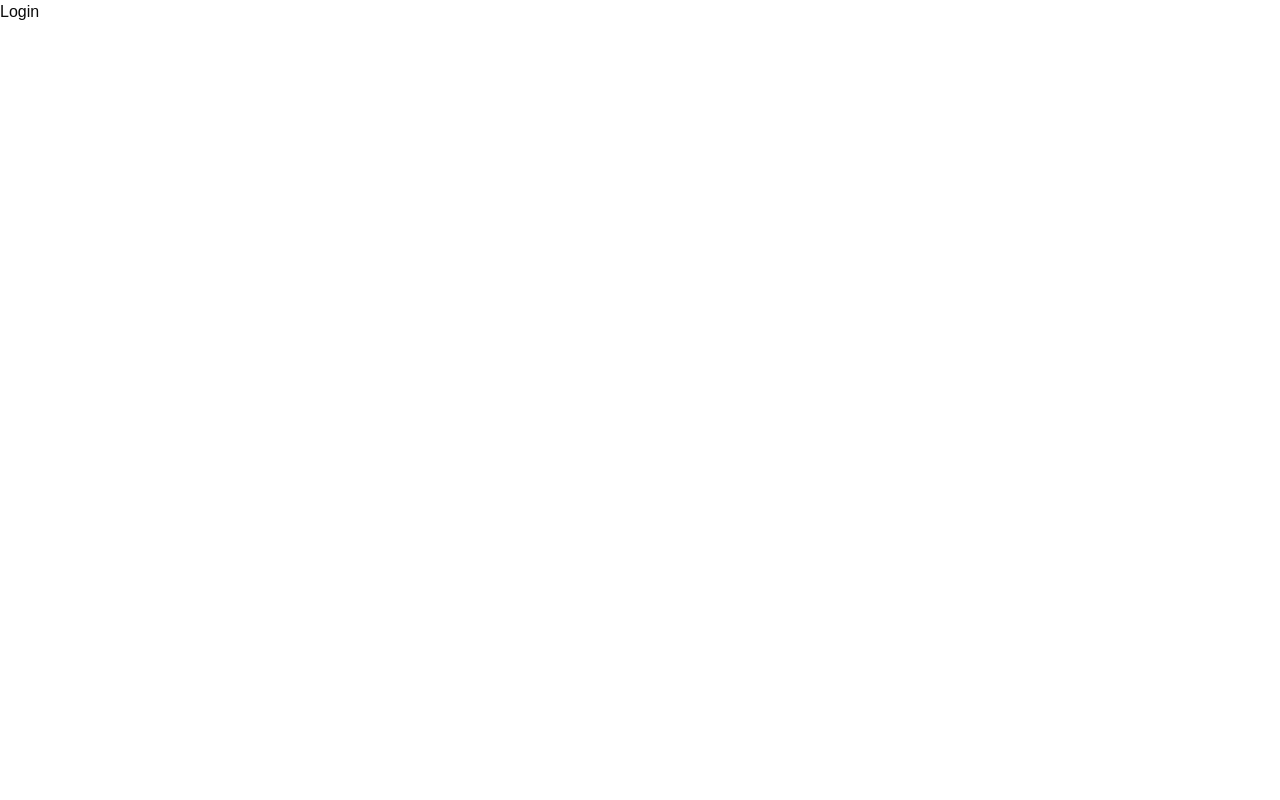
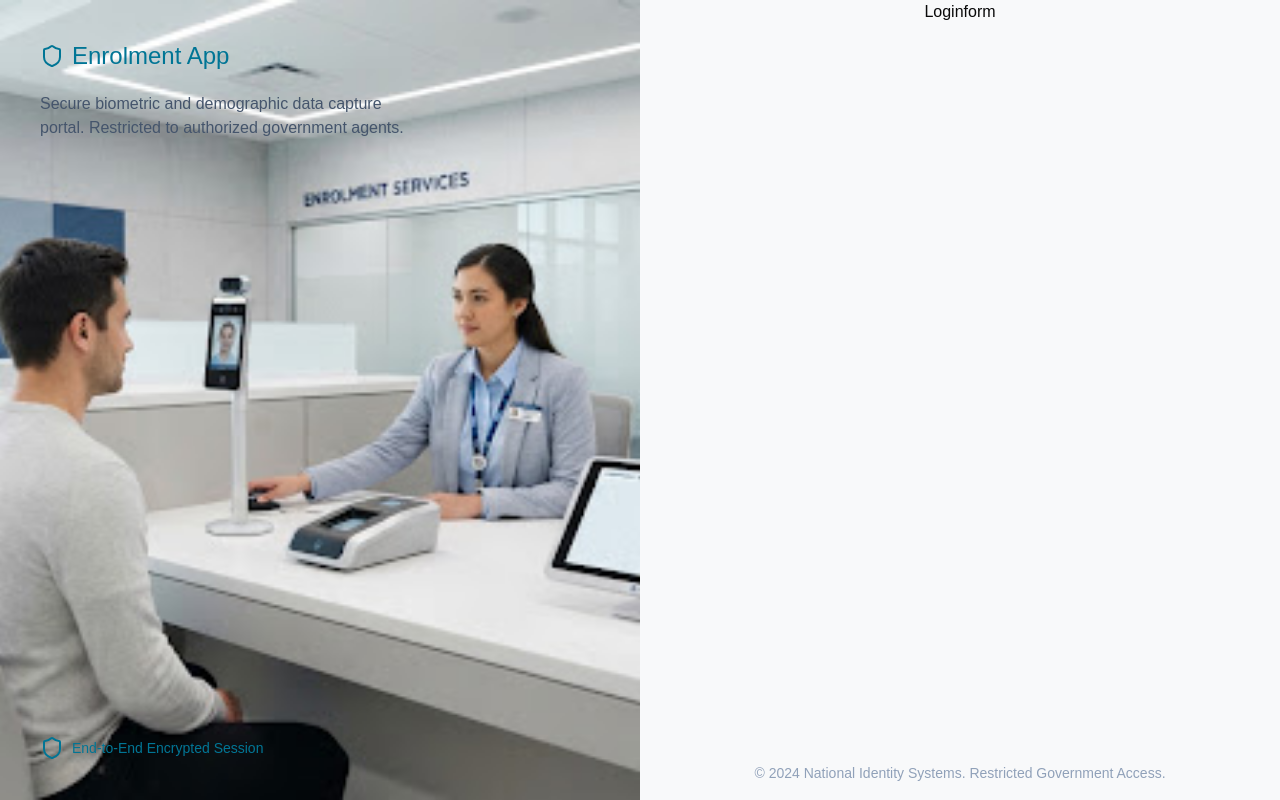
Before and after one commit to IANTSOGod/enrolment-revamp, a React (Vite) app: page / in a window 1280 px wide. Built offline with nearby package versions, Linux system fonts and the light colour scheme.

Commit message:
feat: start code re-assignment

```diff
--- /dev/null
+++ b/src/components/custom/Loginform.tsx
@@ -0,0 +1,3 @@
+export default function Loginform() {
+  return <div>Loginform</div>
+}
--- a/src/pages/Login.tsx
+++ b/src/pages/Login.tsx
@@ -1,3 +1,39 @@
+import Loginform from "@/components/custom/Loginform"
+import { Label } from "@/components/ui/label"
+import { Shield } from "lucide-react"
+
 export default function Login() {
-  return <div>Login</div>
+  return (
+    <div className="flex min-h-screen w-full flex-row">
+      <div className="hidden w-1/2 flex-col bg-[url('/assets/background_auth.jpg')] bg-cover bg-center sm:flex">
+        <div className="m-5 p-5">
+          <div className="mb-5 flex flex-row items-center gap-2">
+            <Shield className="text-primary"></Shield>
+            <Label className="text-2xl text-primary">Enrolment App</Label>
+          </div>
+          <div className="mt-5 flex w-2/3 flex-row items-center text-left">
+            <Label className="text-md text-slate-600">
+              Secure biometric and demographic data capture portal. Restricted
+              to authorized government agents.
+            </Label>
+          </div>
+        </div>
+
+        <div className="m-5 mt-auto p-5">
+          <div className="flex flex-row gap-2 text-sm text-primary">
+            <Shield></Shield>
+            <Label>End-to-End Encrypted Session</Label>
+          </div>
+        </div>
+      </div>
+      <div className="flex w-full flex-col items-center justify-center bg-[#F8F9FA] text-center sm:w-1/2">
+        <Loginform></Loginform>
+        <div className="mt-auto mb-5">
+          <Label className="text-slate-400">
+            © 2024 National Identity Systems. Restricted Government Access.
+          </Label>
+        </div>
+      </div>
+    </div>
+  )
 }
```
Also changed, not shown: public/assets/background_auth.jpg (added), public/assets/mock-cin.jpg (added), src/types.d.ts (added).
